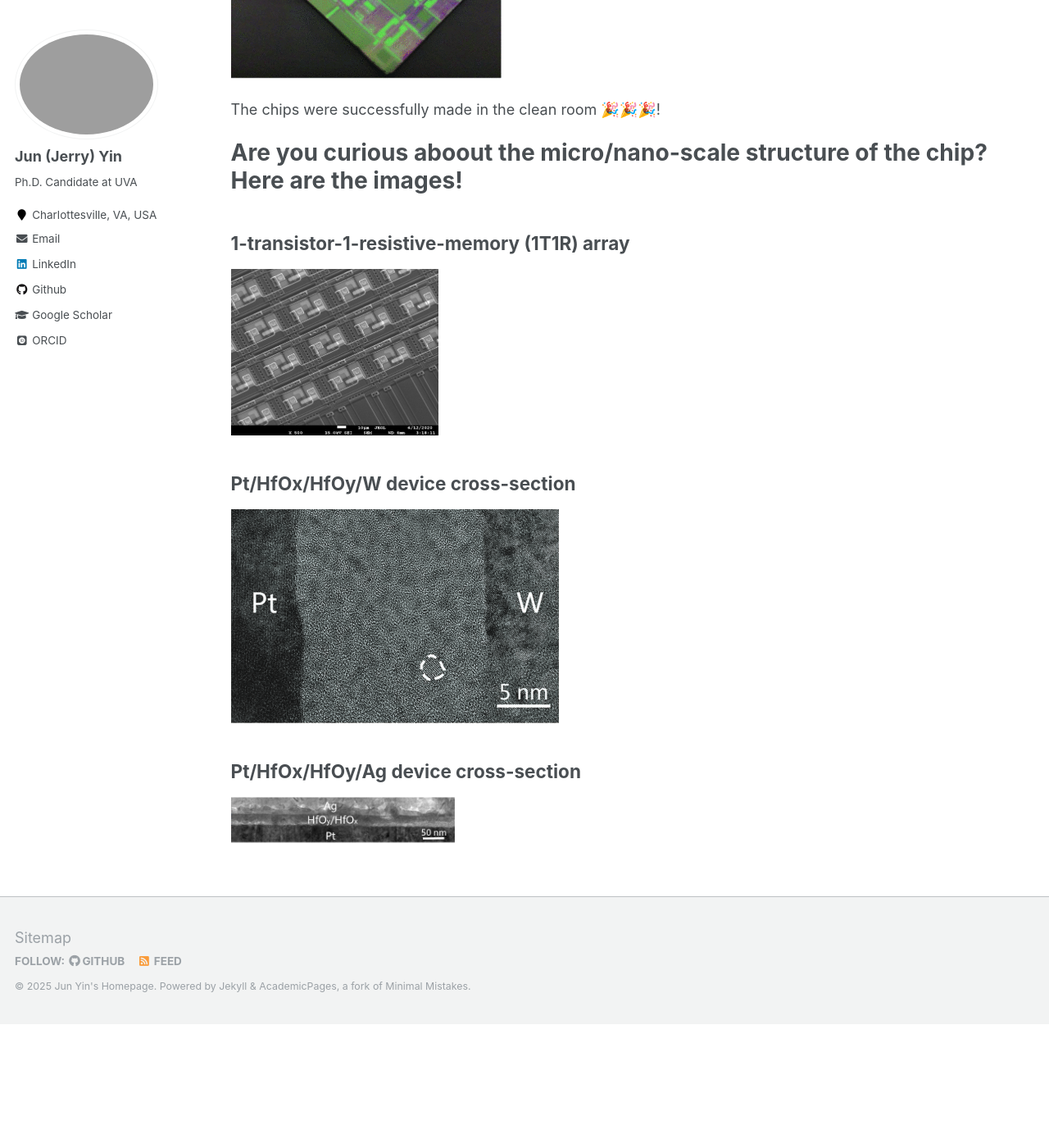
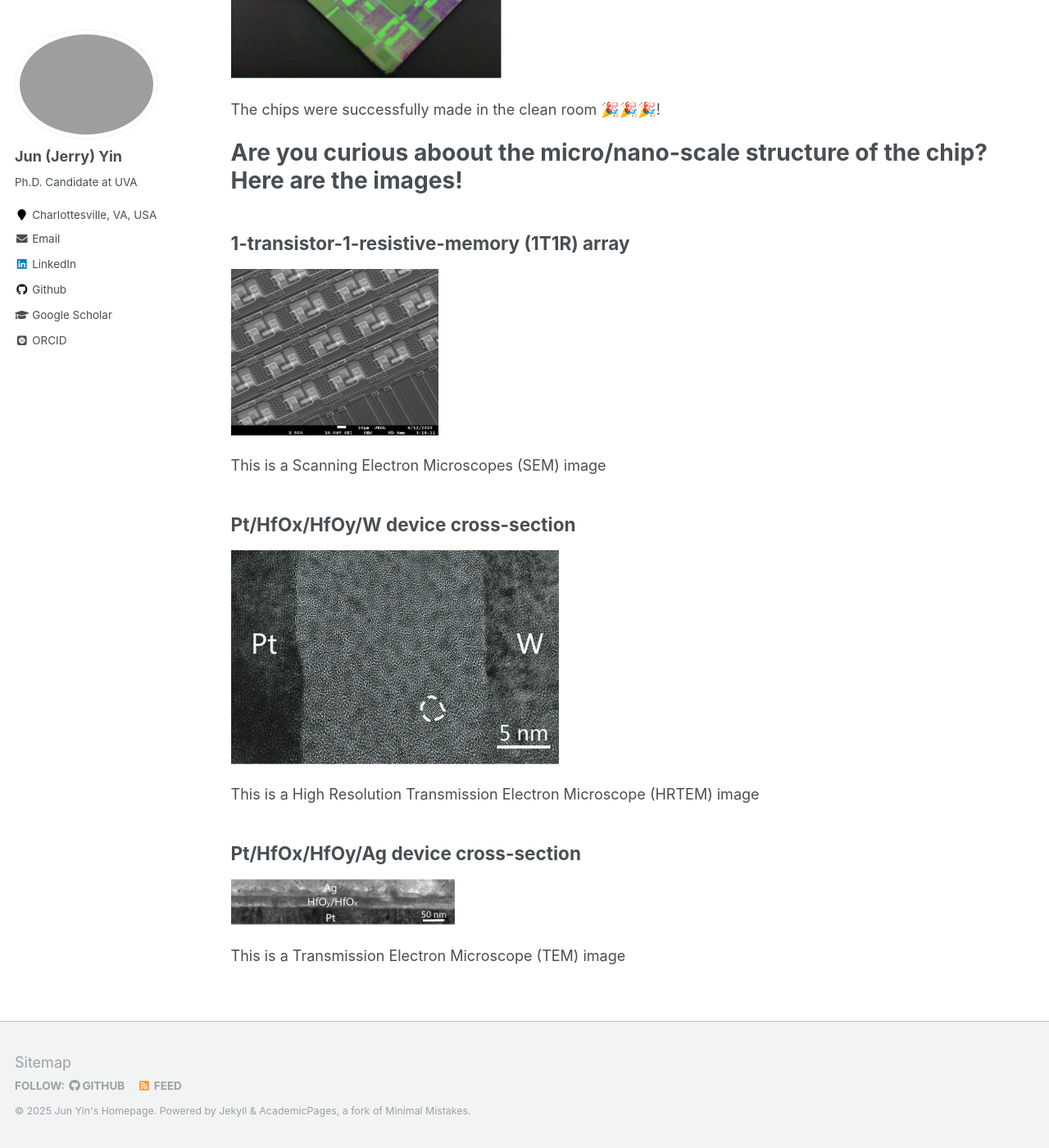
Before and after one commit to AyaseErii/junjerryyin, a Jekyll site: the page built from _pages/chip gallery.md, in a window 1280 px wide and 1400 px high, scrolled down 1577 px. Shown: the whole window at 82% size. Built offline with Jekyll 4.4.1, drawn with Linux system fonts in a browser that asks for light colours; some web fonts are replaced; before the commit the page ends 2826 px from its top, so only the background shows below that.

Commit message:
Update chip gallery.md

```diff
--- a/_pages/chip gallery.md
+++ b/_pages/chip gallery.md
@@ -35,8 +35,14 @@ The chips were successfully made in the clean room 🎉🎉🎉!
 ## 1-transistor-1-resistive-memory (1T1R) array
 <img src="../images/1T1R.png">
 
+This is a Scanning Electron Microscopes (SEM) image
+
 ## Pt/HfOx/HfOy/W device cross-section
 <img src="../images/PtHfOW.png" width="400" height="300">
 
+This is a High Resolution Transmission Electron Microscope (HRTEM) image
+
 ## Pt/HfOx/HfOy/Ag device cross-section
 <img src="../images/AgHfOPt.png">
+
+This is a Transmission Electron Microscope (TEM) image
```
